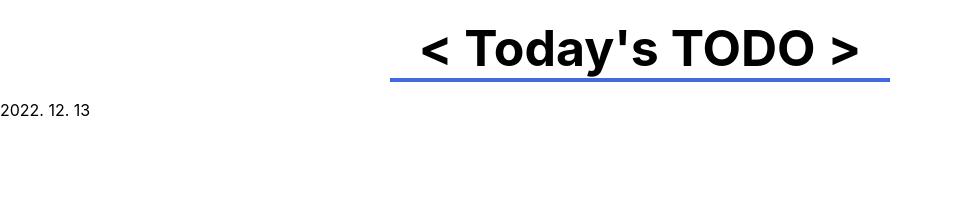
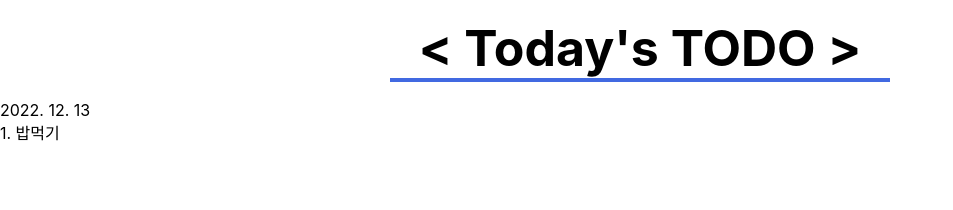
Before and after one commit to kanglaeheon/my-react-app, a React (Create React App) app in the folder mpd-client/: page / in a window 1280 px wide. Shown: the top 210 px of the page, without its empty margins (0-953 px from the left). Built offline with nearby package versions, Linux system fonts and the light colour scheme.

Commit message:
feat: InfoPanel.js 삭제, DatePanel.js가 Main.js의 하위 컴포넌트

```diff
--- a/mpd-client/src/Components/InfoPanel.js
+++ /dev/null
@@ -1,14 +0,0 @@
-import styled from "styled-components";
-import { DatePanel } from "./DatePanel";
-
-export const InfoPanelContainer = styled.div``;
-
-export const InfoPanel = () => {
-  return (
-    <InfoPanelContainer>
-      <DatePanel></DatePanel>
-      {/* 투두 추가 버튼 */}
-      {/* 투두 삭제 버튼 */}
-    </InfoPanelContainer>
-  );
-};
--- a/mpd-client/src/Components/Main.js
+++ b/mpd-client/src/Components/Main.js
@@ -1,9 +1,11 @@
-import { InfoPanel } from "./InfoPanel";
+import { DatePanel } from "./DatePanel";
+import { TodoList } from "./TodoList";
 
 export const Main = () => {
   return (
     <>
-      <InfoPanel></InfoPanel>
+      <DatePanel />
+      <TodoList></TodoList>
     </>
   );
 };
--- /dev/null
+++ b/mpd-client/src/Components/TodoList.js
@@ -0,0 +1,14 @@
+import styled from "styled-components";
+
+export const TodoListContainer = styled.div``;
+
+export const TodoListContents = styled.div``;
+
+export const TodoList = () => {
+  return (
+    <TodoListContainer>
+      <TodoListContents>1. 밥먹기</TodoListContents>
+      {/* TODO 추가 버튼 */}
+    </TodoListContainer>
+  );
+};
```
